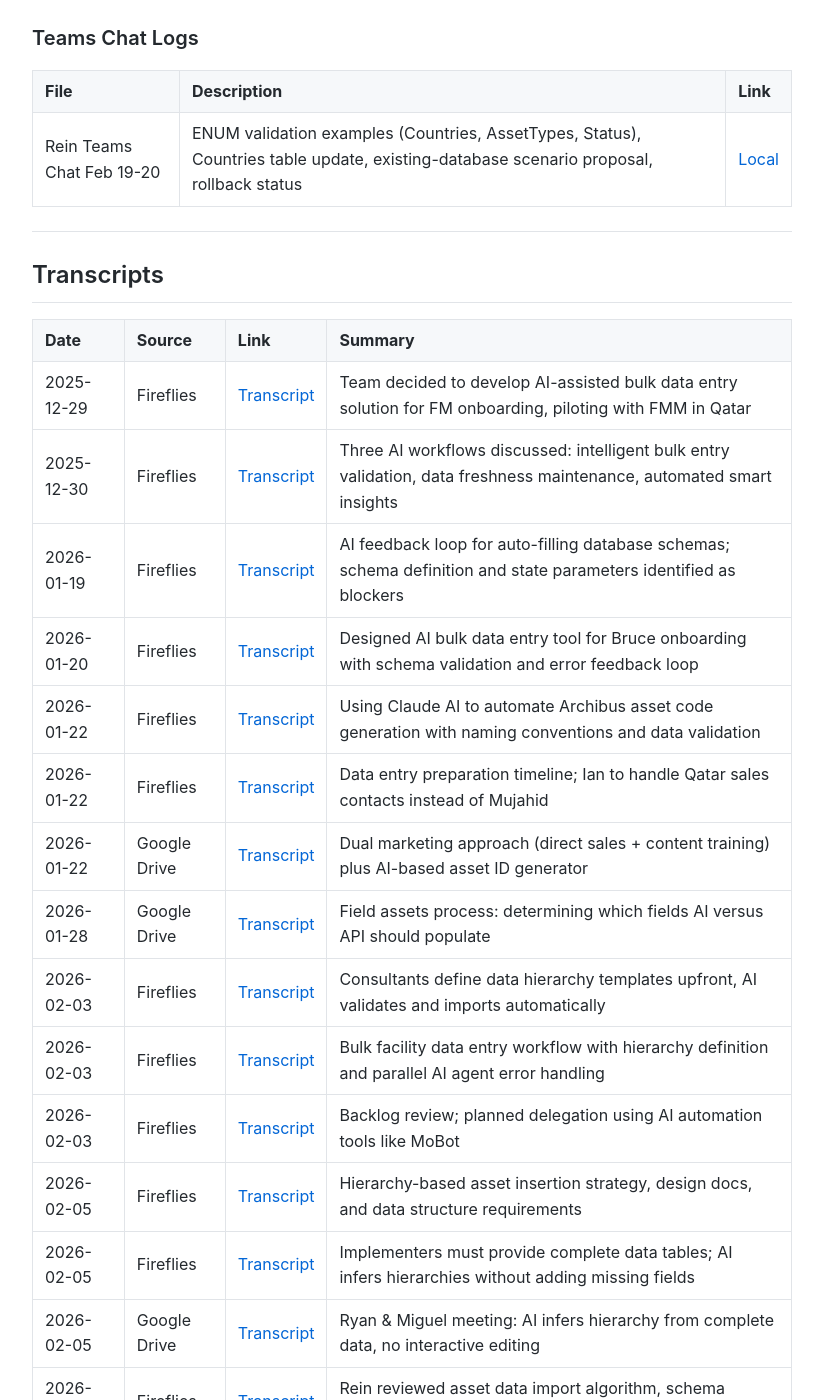
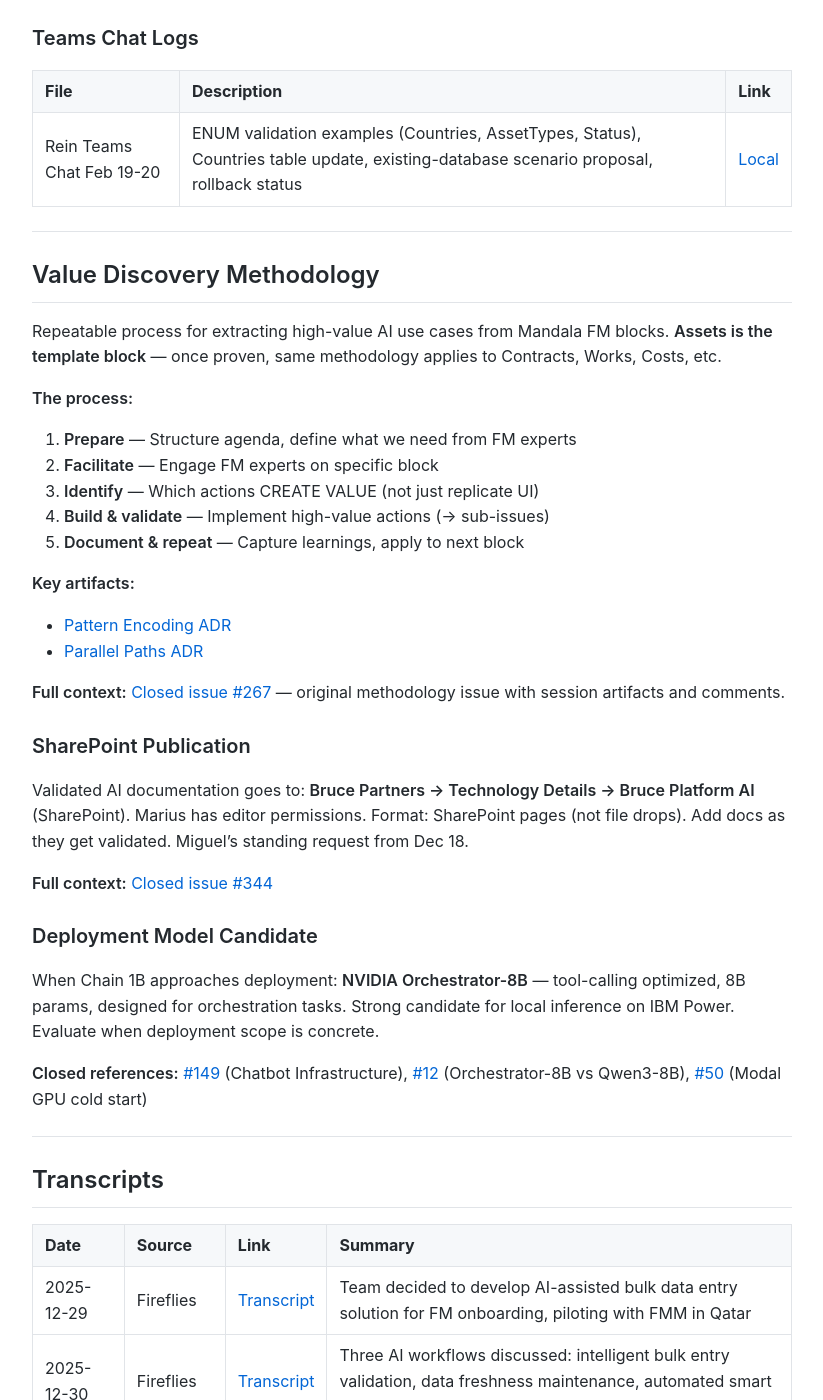
Before and after one commit to MariusWilsch/public-wilsch-ai-pages, a Jekyll site: the page built from project/archibus-fm-assistant/transcript-index-373.md, in a window 1280 px wide and 1400 px high, scrolled down 2259 px. Shown: the whole window, without its empty margins (228-1051 px from the left). Built offline with Jekyll 4.4.1, drawn with Linux system fonts in a browser that asks for light colours; our own code applies the rules of GitHub Pages for plain Markdown files; some of the changed text lies outside the part shown.

Commit message:
Sync from hippocampus 2026-02-25

```diff
--- a/project/archibus-fm-assistant/transcript-index-373.md
+++ b/project/archibus-fm-assistant/transcript-index-373.md
@@ -67,6 +67,37 @@ Consolidated index for [Issue #373: AI Bulk Data Entry — Background Data Impor
 
 ---
 
+## Value Discovery Methodology
+
+Repeatable process for extracting high-value AI use cases from Mandala FM blocks. **Assets is the template block** — once proven, same methodology applies to Contracts, Works, Costs, etc.
+
+**The process:**
+1. **Prepare** — Structure agenda, define what we need from FM experts
+2. **Facilitate** — Engage FM experts on specific block
+3. **Identify** — Which actions CREATE VALUE (not just replicate UI)
+4. **Build & validate** — Implement high-value actions (→ sub-issues)
+5. **Document & repeat** — Capture learnings, apply to next block
+
+**Key artifacts:**
+- [Pattern Encoding ADR](https://mariuswilsch.github.io/public-wilsch-ai-pages/project/archibus-fm-assistant/adr-pattern-encoding-methodology)
+- [Parallel Paths ADR](https://mariuswilsch.github.io/public-wilsch-ai-pages/project/archibus-fm-assistant/adr-parallel-paths-ai-fm-automation)
+
+**Full context:** [Closed issue #267](https://github.com/DaveX2001/deliverable-tracking/issues/267) — original methodology issue with session artifacts and comments.
+
+### SharePoint Publication
+
+Validated AI documentation goes to: **Bruce Partners → Technology Details → Bruce Platform AI** (SharePoint). Marius has editor permissions. Format: SharePoint pages (not file drops). Add docs as they get validated. Miguel's standing request from Dec 18.
+
+**Full context:** [Closed issue #344](https://github.com/DaveX2001/deliverable-tracking/issues/344)
+
+### Deployment Model Candidate
+
+When Chain 1B approaches deployment: **NVIDIA Orchestrator-8B** — tool-calling optimized, 8B params, designed for orchestration tasks. Strong candidate for local inference on IBM Power. Evaluate when deployment scope is concrete.
+
+**Closed references:** [#149](https://github.com/DaveX2001/deliverable-tracking/issues/149) (Chatbot Infrastructure), [#12](https://github.com/DaveX2001/deliverable-tracking/issues/12) (Orchestrator-8B vs Qwen3-8B), [#50](https://github.com/DaveX2001/deliverable-tracking/issues/50) (Modal GPU cold start)
+
+---
+
 ## Transcripts
 
 | Date | Source | Link | Summary |
```
Also changed, not shown: other parts of project/archibus-fm-assistant/transcript-index-373.md (+1 -1 lines).
